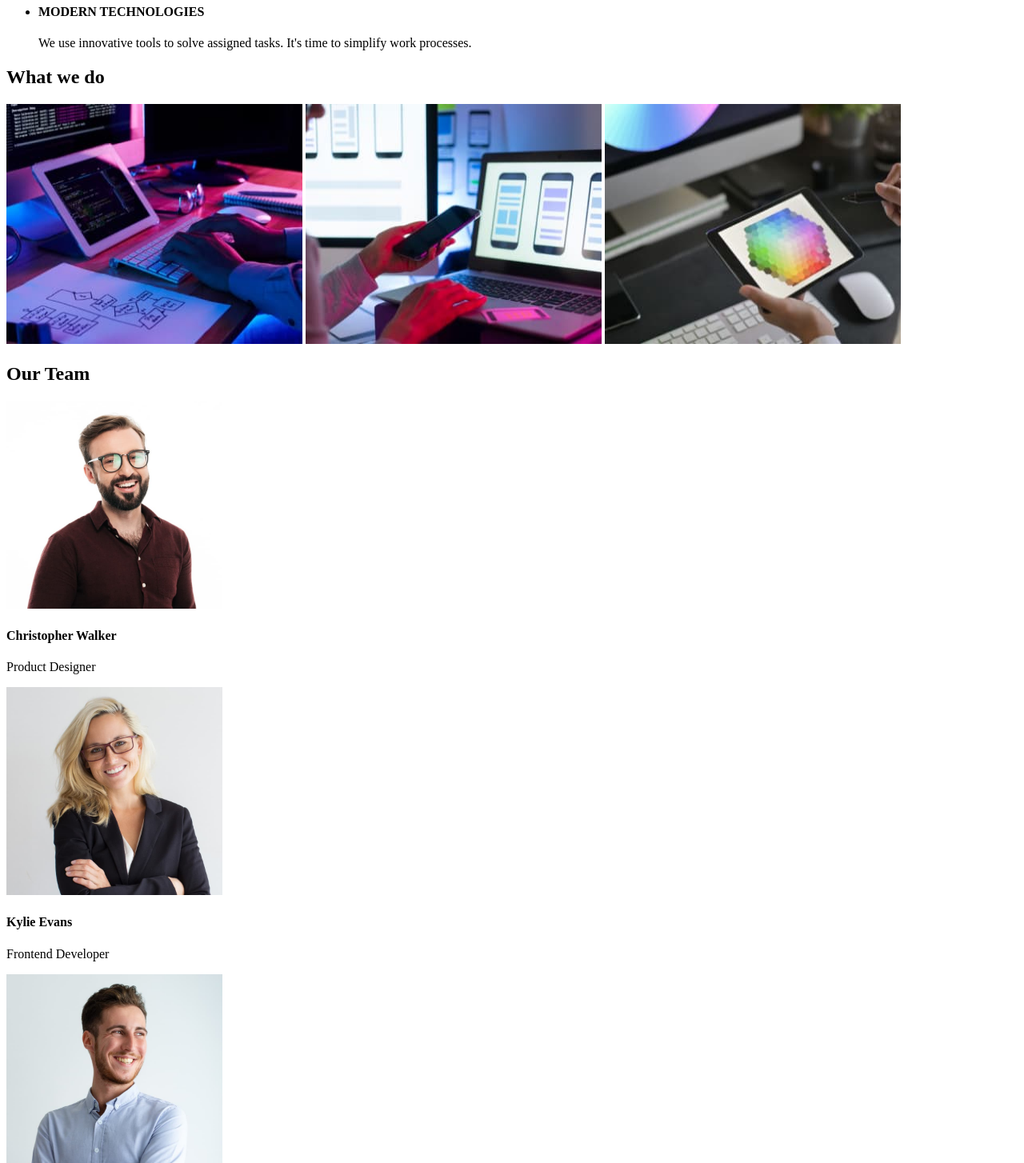
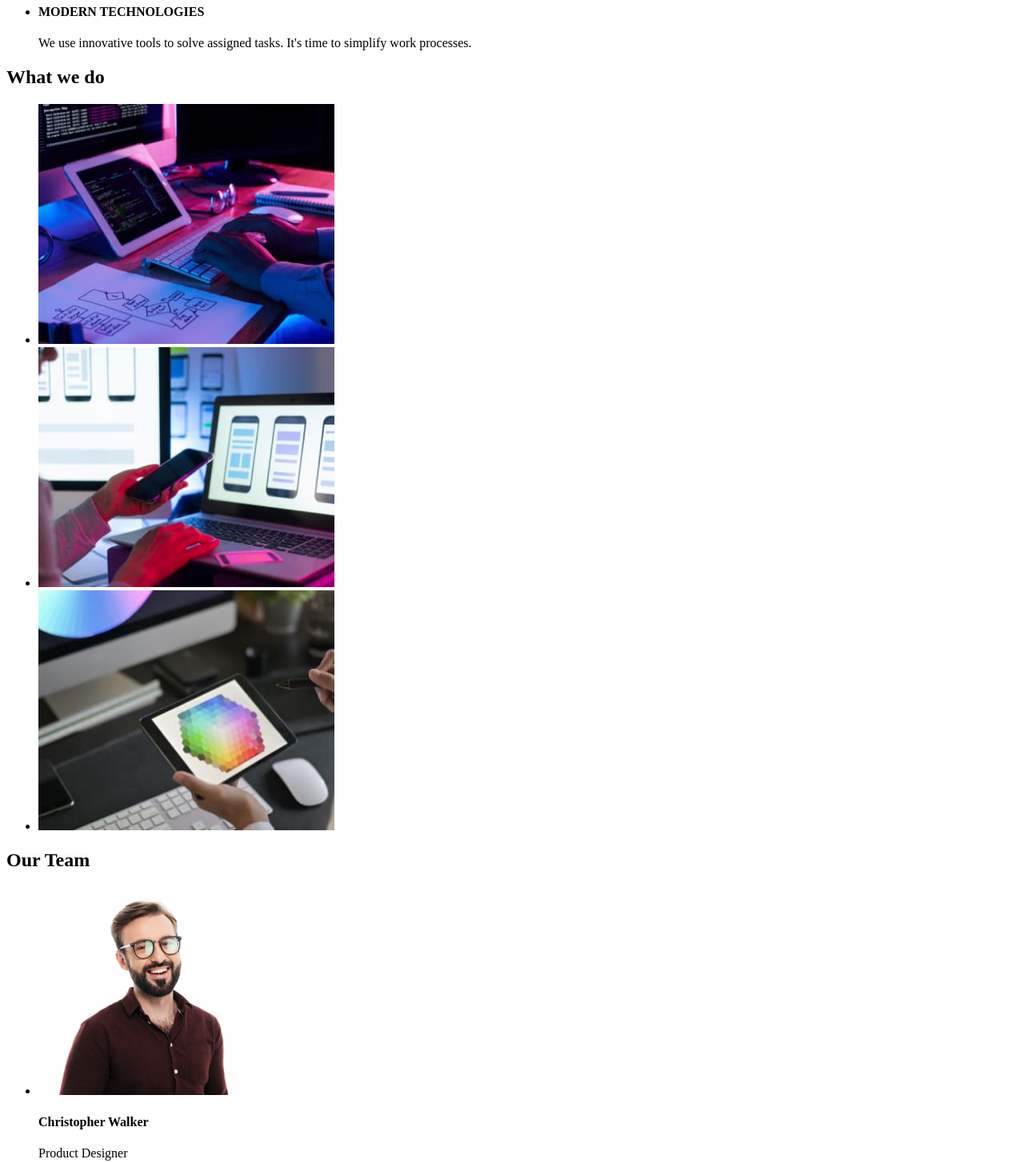
Before and after one commit to michelle2523/goit-markup-hw-01, a plain HTML site: page index.html in a window 1280 px wide. Shown: the part 500-1954 px from the top of the page at 80% size. Drawn offline with Linux system fonts and the light colour scheme.

Commit message:
hw-01-up

```diff
--- a/index.html
+++ b/index.html
@@ -49,30 +49,36 @@
     </section>
     <section>
         <h2>What we do</h2>
-        <div>
-            <img height="300" width="370" src="images/img1.jpg" alt="Back End">
-            <img height="300" width="370" src="images/img2.jpg" alt="Front End">
-            <img height="300" width="370" src="images/img3.jpg" alt="Design">
-        </div>
+        <ul>
+            <li><img height="300" width="370" src="images/img1.jpg" alt="Back End"></li>
+            <li><img height="300" width="370" src="images/img2.jpg" alt="Front End"></li>
+            <li><img height="300" width="370" src="images/img3.jpg" alt="Design"></li>
+        </ul>
     </section>
     <section>
         <h2>Our Team</h2>
-        <img height="260" width="270" src="images/img4.jpg" alt="Christopher Walker">
+        <ul>
+            <li><img height="260" width="270" src="images/img4.jpg" alt="Christopher Walker">
                 <p>
                 <h4>Christopher Walker</h4>Product Designer
                 </p>
-        <img height="260" width="270" src="images/img5.jpg" alt="Kylie Evans">
+            </li>
+            <li><img height="260" width="270" src="images/img5.jpg" alt="Kylie Evans">
                 <p>
                 <h4>Kylie Evans</h4>Frontend Developer
                 </p>
-        <img height="260" width="270" src="images/img6.jpg" alt="Ryan Harris">
+            </li>
+            <li><img height="260" width="270" src="images/img6.jpg" alt="Ryan Harris">
                 <p>
                 <h4>Ryan Harris</h4>Marketing
                 </p>
-        <img height="260" width="270" src="images/img7.jpg" alt="Tyler Moore">
+            </li>
+            <li><img height="260" width="270" src="images/img7.jpg" alt="Tyler Moore">
                 <p>
                 <h4>Tyler Moore</h4>UI Designer
                 </p>
+            </li>
+        </ul>
     </section>
     <footer>
         <a href="webstudio.html">WebStudio</a>
```
Lines whose indentation alone changed are shown as unchanged.
